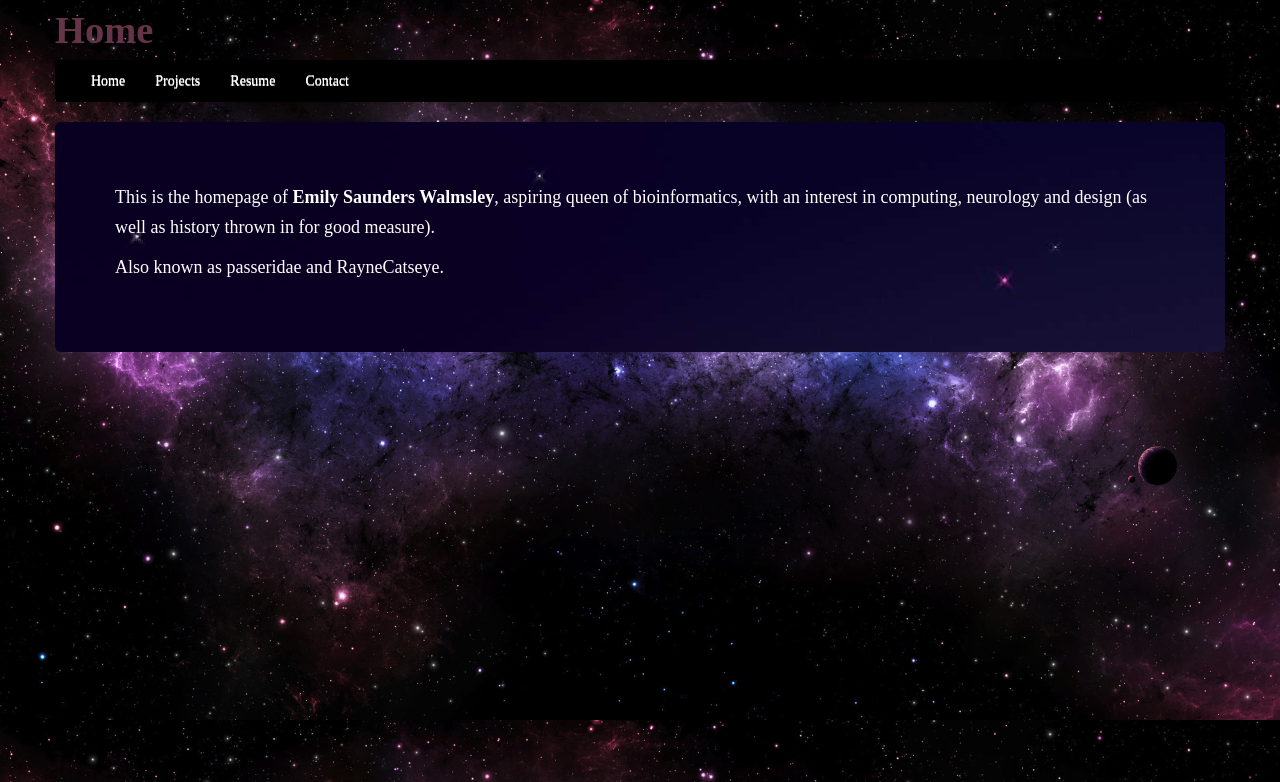
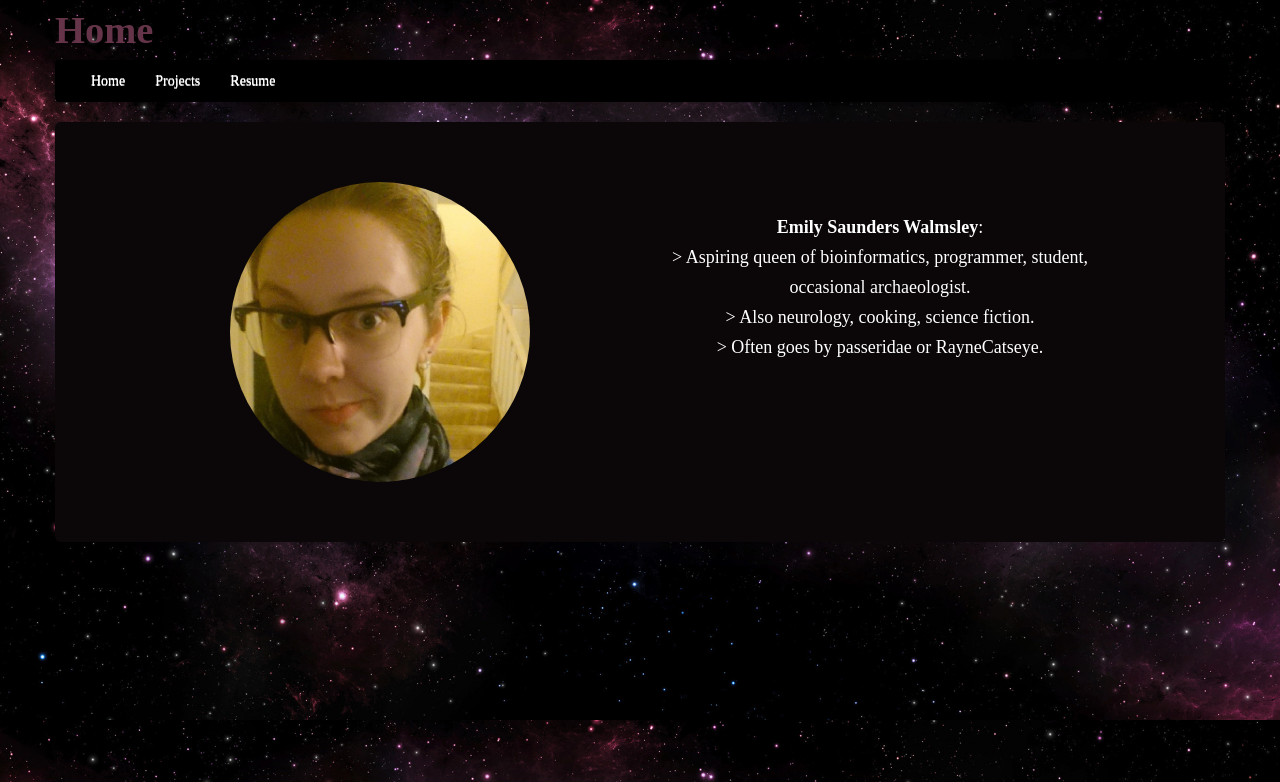
Before and after one commit to RayneCatseye/homepage, a Flask app: page / in a window 1280 px wide. Shown: the top 782 px of the page. Run offline with Flask 2, Linux system fonts and the light colour scheme.

Commit message:
Updated landing page

```diff
--- a/app/templates/base.html
+++ b/app/templates/base.html
@@ -7,8 +7,17 @@
   <link href="/static/css/bootstrap-responsive.css" rel="stylesheet">
   <style>
     .hero-unit {
-        background-image: url('../static/img/cat.jpg');
+        background-color: #0b0708;
         color: #ffffff;
+        min-height: 300px;
+    }
+
+    .hero-unit img {
+      height:300px;
+      max-height:300px;
+      min-height: 150px;
+      margin-left: auto;
+      margin-right: auto;
     }
 
     .navbar-inner {
@@ -39,13 +48,19 @@
       background-color: #d5d1f2;
     }
 
-    p > a {
-      color: #333333;
+    a {
+      color: #582536;
     }
 
     h1 {
       color: #653449;
       border-color: #000000;
+    }
+
+    #homepage-container {
+      text-align:center;
+      margin-left: auto;
+      margin-right: auto;
     }
 
     .row {
@@ -64,6 +79,7 @@
     }
 
     .portfolio-item {
+      opacity: 1;
       margin-bottom:25px;
     }
 
@@ -102,7 +118,6 @@
          <li><a href="/">Home</a></li>
          <li><a href="/projects">Projects</a></li>
          <li><a href="/resume">Resume</a></li>
-         <li><a href="/contact">Contact</a></li>
        </ul>
     </div>
   </div>
--- a/app/templates/index.html
+++ b/app/templates/index.html
@@ -1,9 +1,22 @@
 {% extends "base.html" %}
   {% block content %}
   <div class="hero-unit">
-    <p>This is the homepage of <b>Emily Saunders Walmsley</b>, aspiring queen of bioinformatics, with an interest in computing, neurology and design (as well as history thrown in for good measure).</p>
-    <p>Also known as passeridae and RayneCatseye.</p>
+      <div class="container" id="homepage-container">
+        <div class="row">
+          <div class="span5">
+            <img src="../static/img/face.jpg" class="img-circle"/>
+          </div>
+          <br>
+          <div class="span5">
+            <p><b> Emily Saunders Walmsley</b>:
+              <br>> Aspiring queen of bioinformatics, programmer, student, occasional archaeologist.
+              <br>> Also neurology, cooking, science fiction.
+              <br>> Often goes by passeridae or RayneCatseye.
+            </p>
+          </div>
+        </div>
+      </div>
+    </div>
   </div>
-  <div class="container">
-  </div>
+
 {% endblock %}
```
Also changed, not shown: app/static/img/face.jpg (added).
